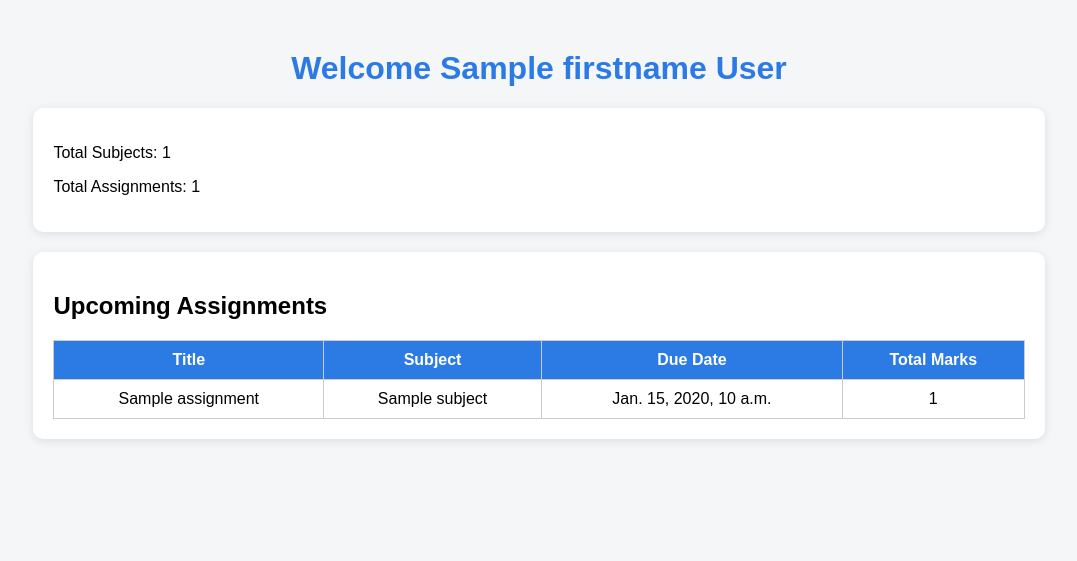
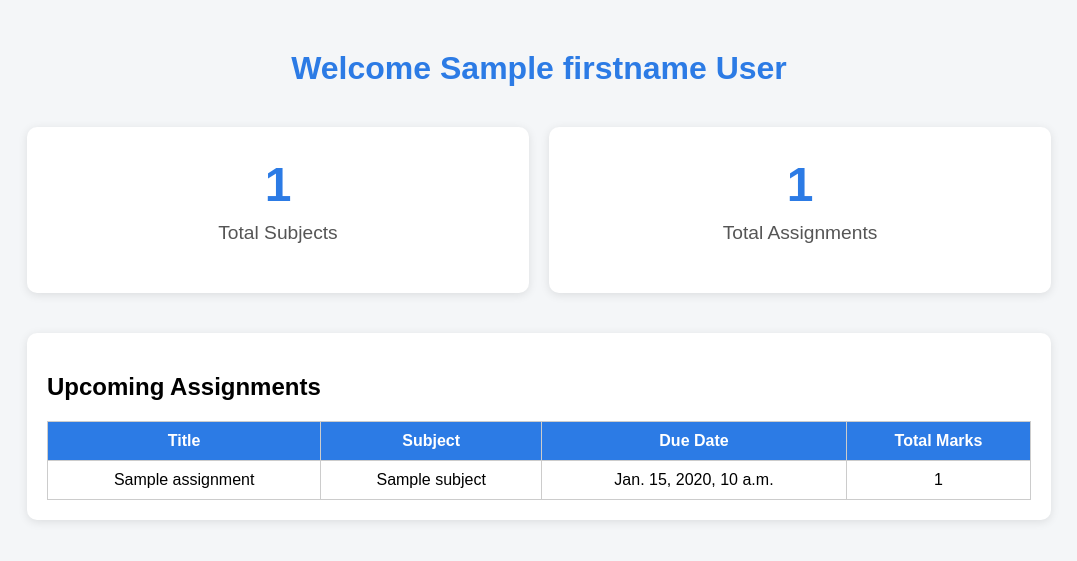
Before and after one commit to krishaladangol/College_ERP, a Django app: template Student/templates/student_dashboard.html in a window 1280 px wide. Shown: the top 561 px of the page, without its empty margins (101-1178 px from the left). Run offline with Django 3.2, Linux system fonts and the light colour scheme; the template is opened without the code that fills it: most values are stand-ins (such as "Sample title", 1, 10 or a date in 2020).

Commit message:
redirected to the assignment and subject page

```diff
--- a/Student/templates/student_dashboard.html
+++ b/Student/templates/student_dashboard.html
@@ -4,25 +4,87 @@
     <meta charset="UTF-8">
     <title>{{ student.Firstname }}'s Dashboard</title>
     <style>
-        body { font-family: Arial, sans-serif; background-color: #f4f6f8; }
-        .container { width: 80%; margin: 50px auto; }
-        h1 { text-align: center; color: #2c7be5; }
-        .card { background: #fff; padding: 20px; border-radius: 10px; margin-bottom: 20px; box-shadow: 0 2px 10px rgba(0,0,0,0.1); }
-        table { width: 100%; border-collapse: collapse; }
-        th, td { border: 1px solid #ccc; padding: 10px; text-align: center; }
-        th { background: #2c7be5; color: white; }
+        body {
+            font-family: Arial, sans-serif;
+            background-color: #f4f6f8;
+            margin: 0;
+            padding: 0;
+        }
+        .container {
+             width: 80%;
+             margin: 50px auto;
+             }
+        h1 {
+             text-align: center;
+            color: #2c7be5;
+             margin-bottom: 40px; }
+
+        .cards {
+            display: flex;
+             gap: 20px;
+             justify-content:
+              center;
+               margin-bottom: 40px; }
+        .card {
+            background: #fff;
+            padding: 30px;
+            border-radius: 10px;
+            flex: 1;
+            text-align: center;
+            box-shadow: 0 2px 10px rgba(0,0,0,0.1);
+            cursor: pointer;
+            transition: transform 0.2s, box-shadow 0.2s;
+        }
+        .card:hover {
+            transform: translateY(-5px);
+            box-shadow: 0 6px 15px rgba(0,0,0,0.2);
+        }
+        .card h2 {
+             font-size: 3rem;
+             margin: 0;
+             color: #2c7be5; }
+        .card p {
+             font-size: 1.2rem;
+             margin-top: 10px; color: #555;
+            }
+
+        .assignment-card {
+            background: #fff;
+             padding: 20px;
+              border-radius: 10px;
+              box-shadow: 0 2px 10px rgba(0,0,0,0.1); }
+        table {
+            width: 100%;
+            border-collapse:
+             collapse; margin-top: 20px;
+             }
+        th, td {
+            border: 1px solid #ccc;
+             padding: 10px;
+             text-align: center; }
+        th {
+            background: #2c7be5;
+             color: white;
+            }
     </style>
 </head>
 <body>
     <div class="container">
         <h1>Welcome {{ student.Firstname }} {{ student.Lastname }}</h1>
 
-        <div class="card">
-            <p>Total Subjects: {{ total_subjects }}</p>
-            <p>Total Assignments: {{ total_assignments }}</p>
+        <div class="cards">
+            <div class="card" onclick="window.location.href='{% url 'view-subjects' %}'">
+                <h2>{{ total_subjects }}</h2>
+                <p>Total Subjects</p>
+            </div>
+
+            <div class="card" onclick="window.location.href='{% url 'view-assignments' %}'">
+                <h2>{{ total_assignments }}</h2>
+                <p>Total Assignments</p>
+            </div>
         </div>
 
-        <div class="card">
+        <div class="assignment-card">
             <h2>Upcoming Assignments</h2>
             <table>
                 <thead>
--- a/Student/urls.py
+++ b/Student/urls.py
@@ -2,4 +2,8 @@ from django.urls import path
 from . import views
 urlpatterns = [
     path('student_dashboard/',views.student_dashboard,name="student-dashboard"),
+    path('view_subjects/',views.view_subjects,name="view-subjects"),
+    path('view_assignments/',views.view_assignments,name="view-assignments"),
+    path("submit_assignment/<int:assignment_id>/", views.submit_assignment, name="submit-assignment"),
+
 ]
```
Also changed, not shown: Admin/models.py (+14 -1 lines), Student/templates/view_assignments.html (added, +69 -0 lines), Student/templates/view_subjects.html (added, +45 -0 lines), Student/views.py (+47 -4 lines), Admin/migrations/0004_submission.py (added), db.sqlite3, submissions/profile_icon.png (added).
